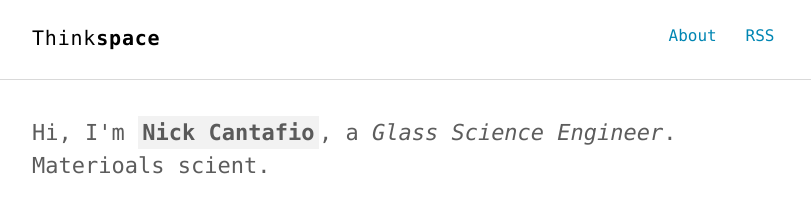
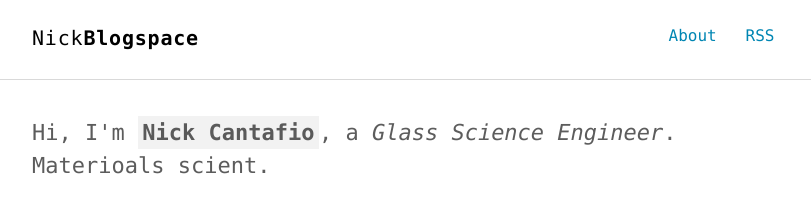
Before and after one commit to nickcanny/nickcanny.github.io, a Jekyll site: the page built from index.html, in a window 1280 px wide. Shown: the top 219 px of the page, without its empty margins (232-1043 px from the left). Built offline with Jekyll 4.4.1, drawn with Linux system fonts in a browser that asks for light colours.

Commit message:
Update _config.yml

```diff
--- a/_config.yml
+++ b/_config.yml
@@ -1,9 +1,9 @@
 
 # SEO settings
-title: "Think"
-title2: "space" # default: ""
-description: "Just another minimalist Jekyll theme for technical writing."
-keywords: "Jekyll, theme, free, download, SEO, blog, web, minimalist, thinkspace"
+title: "Nick"
+title2: "Blogspace" # default: ""
+description: "Trying to be a miniamalist and atemp to be a technical writer."
+keywords: "Jekyll, theme, free, download, SEO, blog, web, minimalist, thinkspace, GES, Alfred, Alfred Univeristy, Nick"
 url: http://nickcanny.github.io # site url
 baseurl: "" # apply repo name if use it under gh-pages branch
 # baseurl: null # apply null if repo name is something like username.github.io
```
